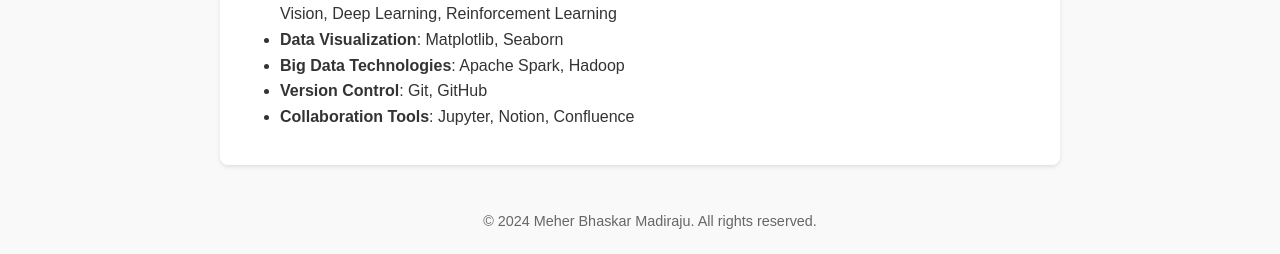
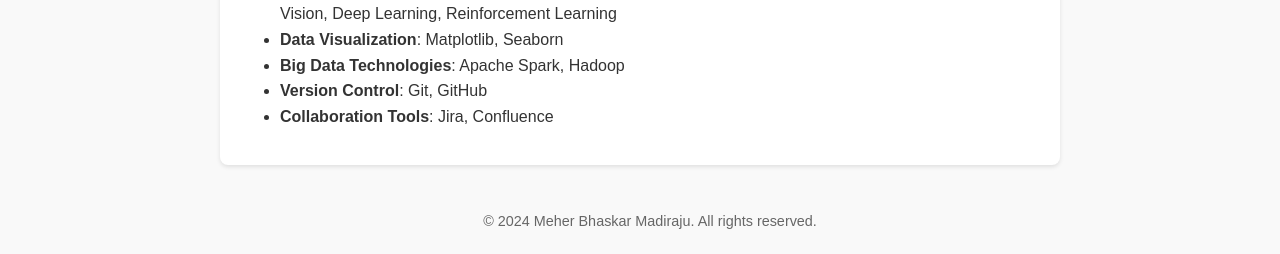
Before and after one commit to MeherBhaskar/meherbhaskar.github.io, a Jekyll site: the page built from index.md, in a window 1280 px wide. Shown: the part 1844-2098 px from the top of the page. Built offline with Jekyll 4.4.1, drawn with Linux system fonts in a browser that asks for light colours.

Commit message:
Minor changes

```diff
--- a/index.md
+++ b/index.md
@@ -47,4 +47,4 @@
 - **Data Visualization**: Matplotlib, Seaborn
 - **Big Data Technologies**: Apache Spark, Hadoop
 - **Version Control**: Git, GitHub
-- **Collaboration Tools**: Jupyter, Notion, Confluence
+- **Collaboration Tools**: Jira, Confluence
```
